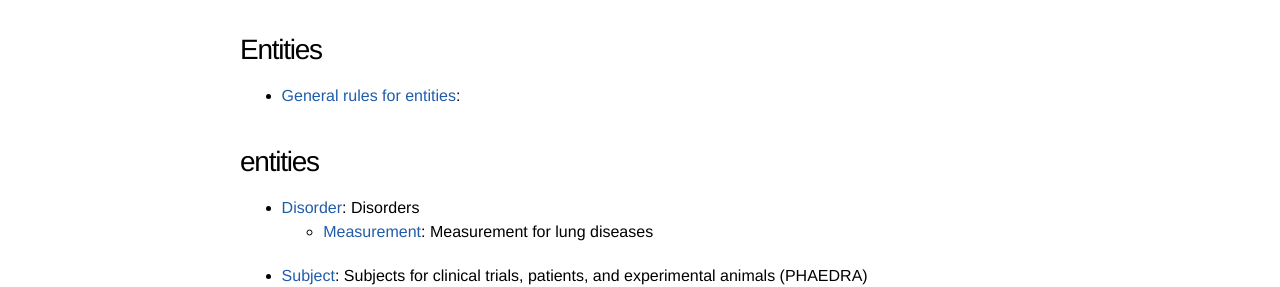
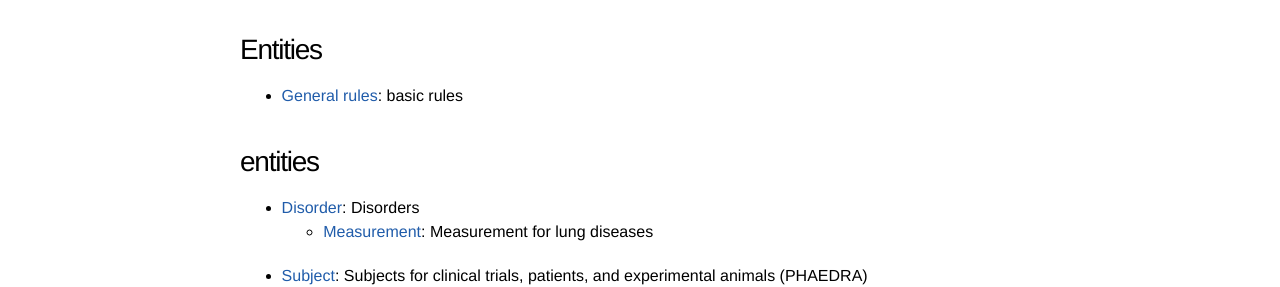
Before and after one commit to ezcatdb/molbiol_lung_corpus-guidelines, a Jekyll site: the page built from index.md, in a window 1280 px wide. Shown: the part 178-465 px from the top of the page. Built offline with Jekyll 4.4.1, drawn with Linux system fonts in a browser that asks for light colours.

Commit message:
"General rules" was corrected in index.md

```diff
--- a/index.md
+++ b/index.md
@@ -4,7 +4,7 @@ title: Annotation guidelines for molecuar biology corpus (lung diseases)
 ---
 
 ## Entities
-- [General rules for entities](): {% assign i = site.entity | where_exp:"i", "i.title == 'General rules for entities'" | first %}{{ i.shortdef }}
+- [General rules](): {% assign i = site.entity | where_exp:"i", "i.title == 'General rules'" | first %}{{ i.shortdef }}
 
 ## entities
 <!--
```
